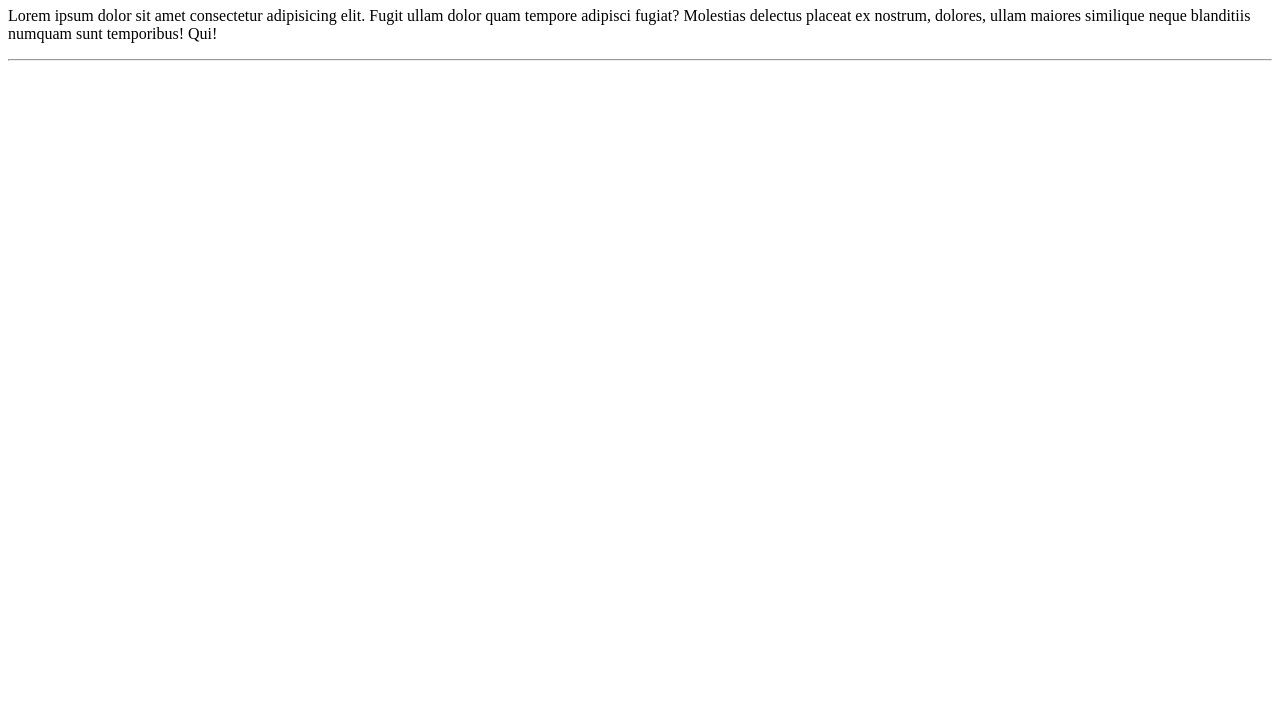
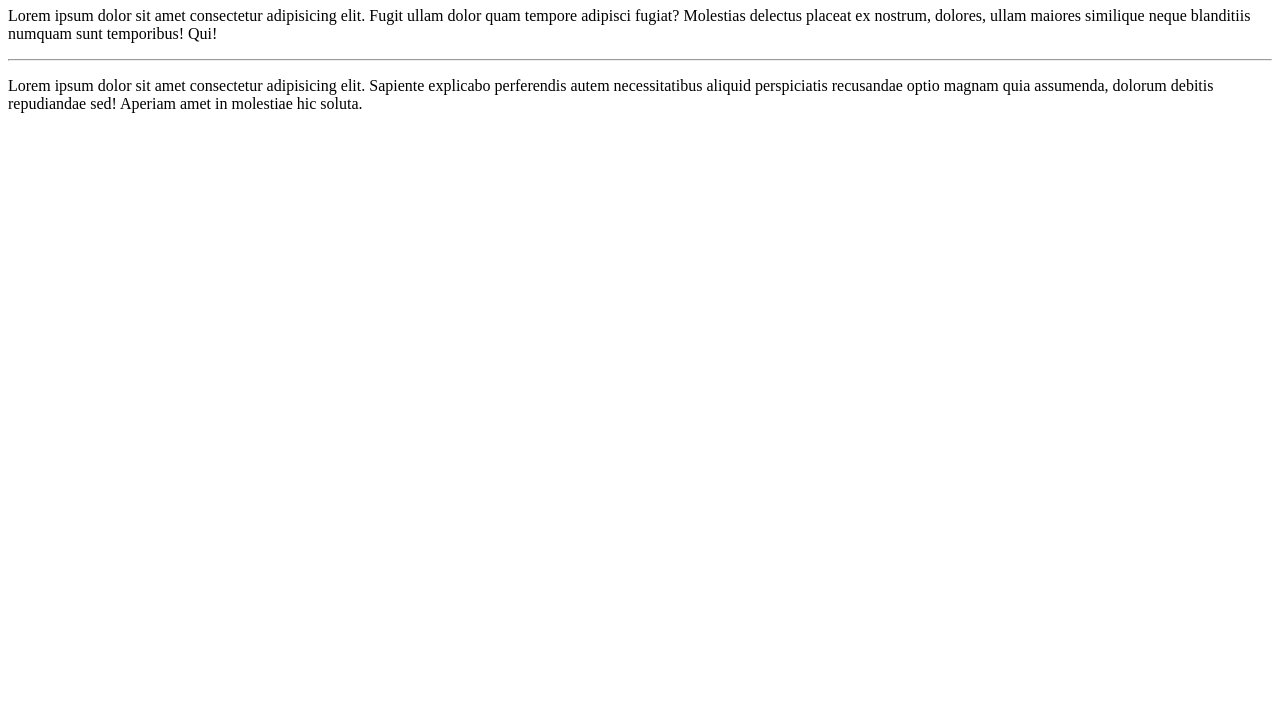
Before and after one commit to YgorPerez/Ola-mundo, a plain HTML site: page site-exemplo/index.html in a window 1280 px wide. Shown: the part 73-800 px from the top of the page. Drawn offline with Linux system fonts and the light colour scheme.

Commit message:
Adicionei um parágrafo

```diff
--- a/site-exemplo/index.html
+++ b/site-exemplo/index.html
@@ -10,5 +10,6 @@
     <h1>Primeiro site em repositório</h1>
     <p>Lorem ipsum dolor sit amet consectetur adipisicing elit. Fugit ullam dolor quam tempore adipisci fugiat? Molestias delectus placeat ex nostrum, dolores, ullam maiores similique neque blanditiis numquam sunt temporibus! Qui!</p>
     <hr>
+    <p>Lorem ipsum dolor sit amet consectetur adipisicing elit. Sapiente explicabo perferendis autem necessitatibus aliquid perspiciatis recusandae optio magnam quia assumenda, dolorum debitis repudiandae sed! Aperiam amet in molestiae hic soluta.</p>
 </body>
 </html>
```
